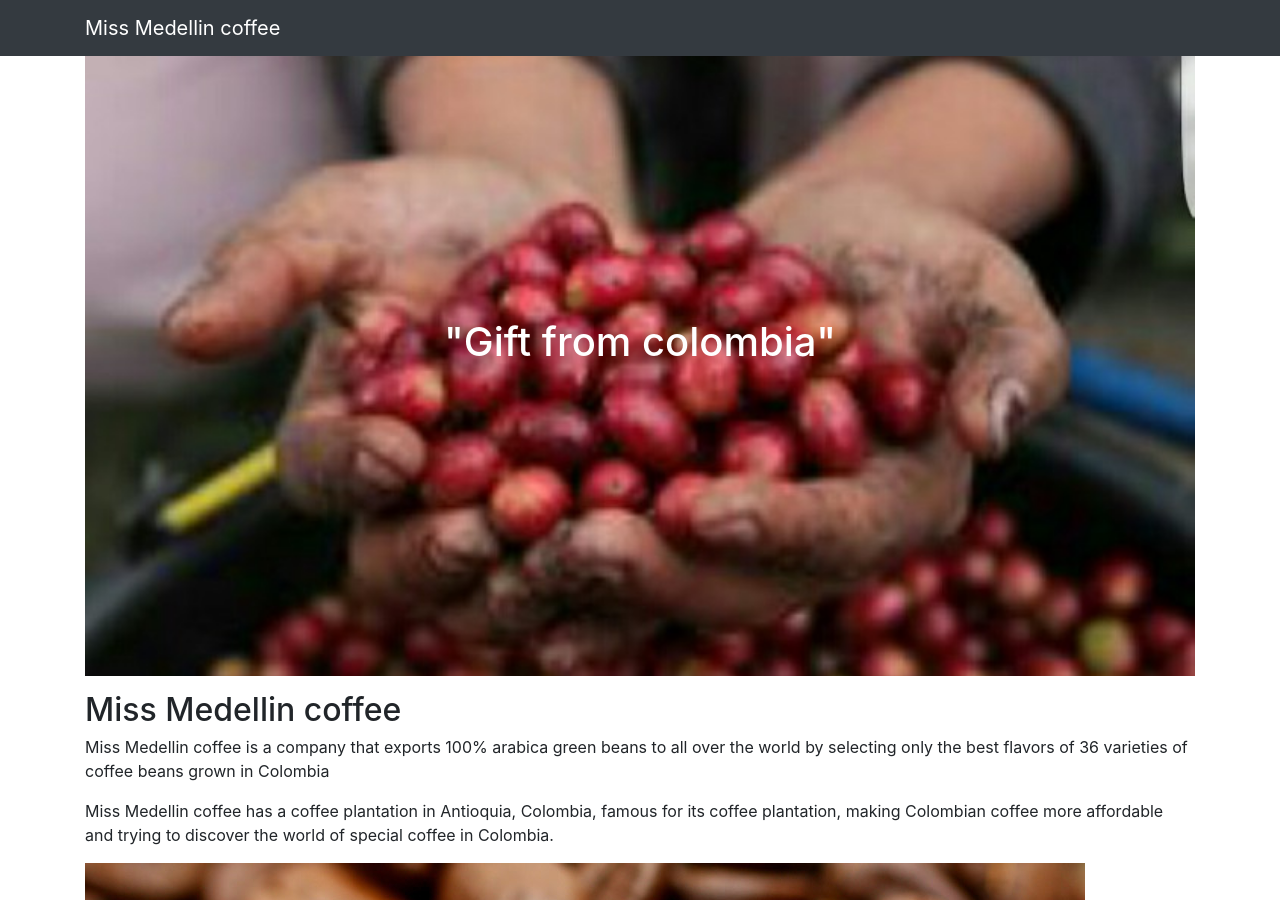
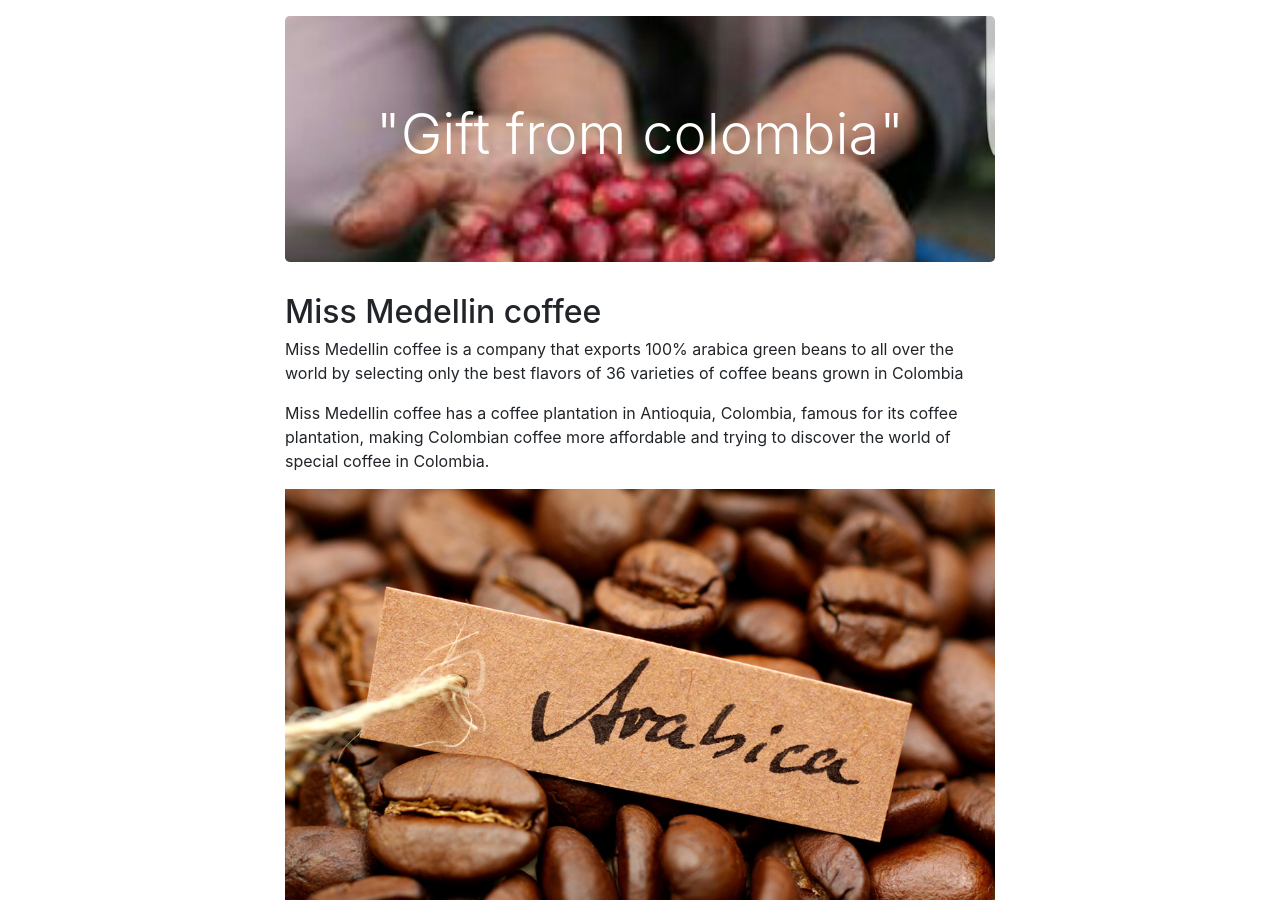
Before and after one commit to mozo-works/missmedellincoffee, a Jekyll site: the page built from index.md, in a window 1280 px wide and 900 px high. Built offline with Jekyll 4.4.1, drawn with Linux system fonts in a browser that asks for light colours; nearby versions of some CDN libraries.

Commit message:
작은 화면에서 의도대로 보이도록 수정합니다.

```diff
--- a/_includes/footer.html
+++ b/_includes/footer.html
@@ -1,7 +1,7 @@
-<footer style="background-color: #eee">
+<footer>
   <div class="container">
     <div class="row">
-      <div class="col-xs-12 py-4">
+      <div class="col-md-8 mx-auto py-4">
         <span class="text-muted">© {{ site.time | date: '%Y' }}. {{ site.title }} all rights reserved.</span>
       </div>
       <p>&nbsp;</p>
--- a/_includes/navbar.html
+++ b/_includes/navbar.html
@@ -1,5 +1,6 @@
-<nav class="navbar navbar-expand-md navbar-dark fixed-top bg-dark">
+<nav class="navbar navbar-expand-md navbar-light">
   <div class="container">
+    <div class="col-8 mx-auto">
       <a class="navbar-brand" href="/">{{ site.title }}</a>
       <button class="navbar-toggler" type="button" data-toggle="collapse" data-target="#navbarsTop" aria-controls="navbarsTop" aria-expanded="false" aria-label="Toggle navigation">
         <span class="navbar-toggler-icon"></span>
@@ -16,4 +17,5 @@
         <span class="navbar-text">{{ site.description }}</span>
       </div>
     </div>
+  </div>
 </nav>
--- a/_layouts/page.html
+++ b/_layouts/page.html
@@ -2,10 +2,10 @@
 layout: default
 ---
 
-{% include navbar.html %}
-
 <div class="container">
-{{ content }}
+  <div class="col-md-8 mx-auto">
+    {{ content }}
+  </div>
 </div>
 
 {% include footer.html %}
--- a/index.md
+++ b/index.md
@@ -2,10 +2,10 @@
 layout: page
 ---
 
-<div class="text-center" style="background: url(/images/IMG_1525.jpg) no-repeat; background-size: cover;">
-  <p>&nbsp;</p><p>&nbsp;</p><p>&nbsp;</p><p>&nbsp;</p><p>&nbsp;</p><p>&nbsp;</p><p>&nbsp;</p><p>&nbsp;</p>
-  <h1 style="color: #fff;">"Gift from colombia"</h1>
-  <p>&nbsp;</p><p>&nbsp;</p><p>&nbsp;</p><p>&nbsp;</p><p>&nbsp;</p><p>&nbsp;</p><p>&nbsp;</p><p>&nbsp;</p>
+<div class="jumbotron text-center py-5 mt-3" style="background: url(/images/IMG_1525.jpg) no-repeat; background-size: cover;">
+  <p>&nbsp;</p>
+  <h1 class="display-4 text-white">"Gift from colombia"</h1>
+  <p>&nbsp;</p>
 </div>
 
 ## Miss Medellin coffee
@@ -14,13 +14,13 @@ Miss Medellin coffee is a company that exports 100% arabica green beans to all o
 
 Miss Medellin coffee has a coffee plantation in Antioquia, Colombia, famous for its coffee plantation, making Colombian coffee more affordable and trying to discover the world of special coffee in Colombia.
 
-![2](/images/2w.jpg)
+![2](/images/2w.jpg){: .img-fluid}
 
 ## What we do?
 
 Miss Medellin coffee tries to discover the unique and new flavors throughout Colombia and to inform coffee lovers around the world about it.
 
-![3](/images/3w.jpg)
+![3](/images/3w.jpg){:.img-fluid}
 
 ## Area
 
```
Lines whose indentation alone changed are shown as unchanged.
